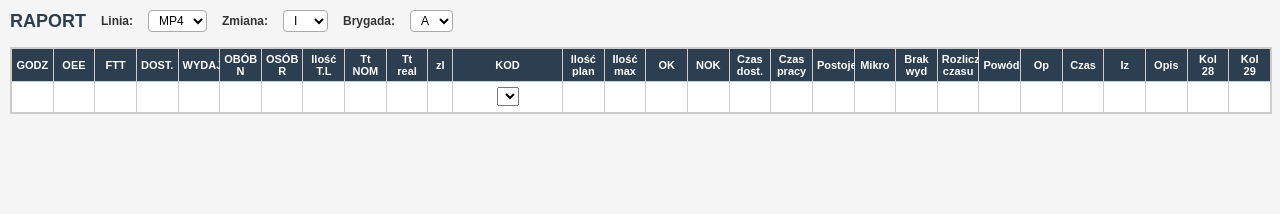
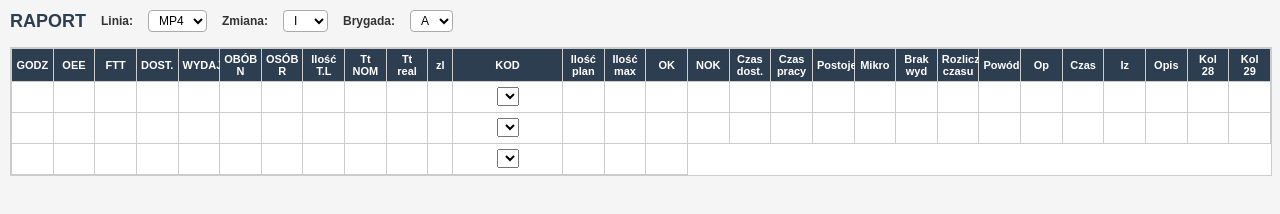
Before and after one commit to MagnaDG/Raport_dzienny, a plain HTML site: page index.html in a window 1280 px wide. Drawn offline with Linux system fonts and the light colour scheme.

Commit message:
Update index.html

```diff
--- a/index.html
+++ b/index.html
@@ -1,9 +1,9 @@
 <!DOCTYPE html>
 <html lang="pl">
 <head>
-  <meta charset="UTF-8">
+  <meta charset="UTF-8" />
   <title>Raport Produkcji</title>
-  <link rel="stylesheet" href="style.css">
+  <link rel="stylesheet" href="style.css" />
 </head>
 <body>
   <div class="container">
@@ -12,7 +12,6 @@
     <div class="header-bar">
       <h1>RAPORT</h1>
 
-      <!-- Lista rozwijana nr 1 -->
       <label for="linia">Linia:</label>
       <select id="linia">
         <option value="MP4">MP4</option>
@@ -20,7 +19,6 @@
         <option value="NHL">NHL</option>
       </select>
 
-      <!-- Lista rozwijana nr 2 -->
       <label for="zmiana">Zmiana:</label>
       <select id="zmiana">
         <option value="I">I</option>
@@ -28,7 +26,6 @@
         <option value="III">III</option>
       </select>
 
-      <!-- Lista rozwijana nr 3 -->
       <label for="produkt">Brygada:</label>
       <select id="produkt">
         <option value="A">A</option>
@@ -73,19 +70,16 @@
             <th>Kol 29</th>
           </tr>
         </thead>
+
         <tbody>
-          <!-- 8 wierszy -->
-          <!-- zamiast contenteditable w kolumnie KOD będzie select -->
-          <!-- reszta pól zostaje edytowalna -->
-          <!-- PRZYKŁAD jednego wiersza -->
+          <!-- 8 WIERSZY, kol. 12 = select .kod-select -->
+          <!-- wiersz 1 -->
           <tr>
             <td contenteditable="true"></td><td contenteditable="true"></td><td contenteditable="true"></td>
             <td contenteditable="true"></td><td contenteditable="true"></td><td contenteditable="true"></td>
             <td contenteditable="true"></td><td contenteditable="true"></td><td contenteditable="true"></td>
             <td contenteditable="true"></td><td contenteditable="true"></td>
-            <td>
-              <select class="kod-select"></select>
-            </td>
+            <td class="select-cell"><select class="kod-select"></select></td>
             <td contenteditable="true"></td><td contenteditable="true"></td><td contenteditable="true"></td>
             <td contenteditable="true"></td><td contenteditable="true"></td><td contenteditable="true"></td>
             <td contenteditable="true"></td><td contenteditable="true"></td><td contenteditable="true"></td>
@@ -93,11 +87,26 @@
             <td contenteditable="true"></td><td contenteditable="true"></td><td contenteditable="true"></td>
             <td contenteditable="true"></td><td contenteditable="true"></td>
           </tr>
-          <!-- skopiuj jeszcze 7 razy -->
-        </tbody>
-      </table>
-    </div>
-  </div>
-  <script src="scripts.js"></script>
-</body>
-</html>
+          <!-- wiersz 2 -->
+          <tr>
+            <td contenteditable="true"></td><td contenteditable="true"></td><td contenteditable="true"></td>
+            <td contenteditable="true"></td><td contenteditable="true"></td><td contenteditable="true"></td>
+            <td contenteditable="true"></td><td contenteditable="true"></td><td contenteditable="true"></td>
+            <td contenteditable="true"></td><td contenteditable="true"></td>
+            <td class="select-cell"><select class="kod-select"></select></td>
+            <td contenteditable="true"></td><td contenteditable="true"></td><td contenteditable="true"></td>
+            <td contenteditable="true"></td><td contenteditable="true"></td><td contenteditable="true"></td>
+            <td contenteditable="true"></td><td contenteditable="true"></td><td contenteditable="true"></td>
+            <td contenteditable="true"></td><td contenteditable="true"></td><td contenteditable="true"></td>
+            <td contenteditable="true"></td><td contenteditable="true"></td><td contenteditable="true"></td>
+            <td contenteditable="true"></td><td contenteditable="true"></td>
+          </tr>
+          <!-- wiersz 3 -->
+          <tr>
+            <td contenteditable="true"></td><td contenteditable="true"></td><td contenteditable="true"></td>
+            <td contenteditable="true"></td><td contenteditable="true"></td><td contenteditable="true"></td>
+            <td contenteditable="true"></td><td contenteditable="true"></td><td contenteditable="true"></td>
+            <td contenteditable="true"></td><td contenteditable="true"></td>
+            <td class="select-cell"><select class="kod-select"></select></td>
+            <td contenteditable="true"></td><td contenteditable="true"></td><td contenteditable="true"></td>
+            <td contenteditable="
```
